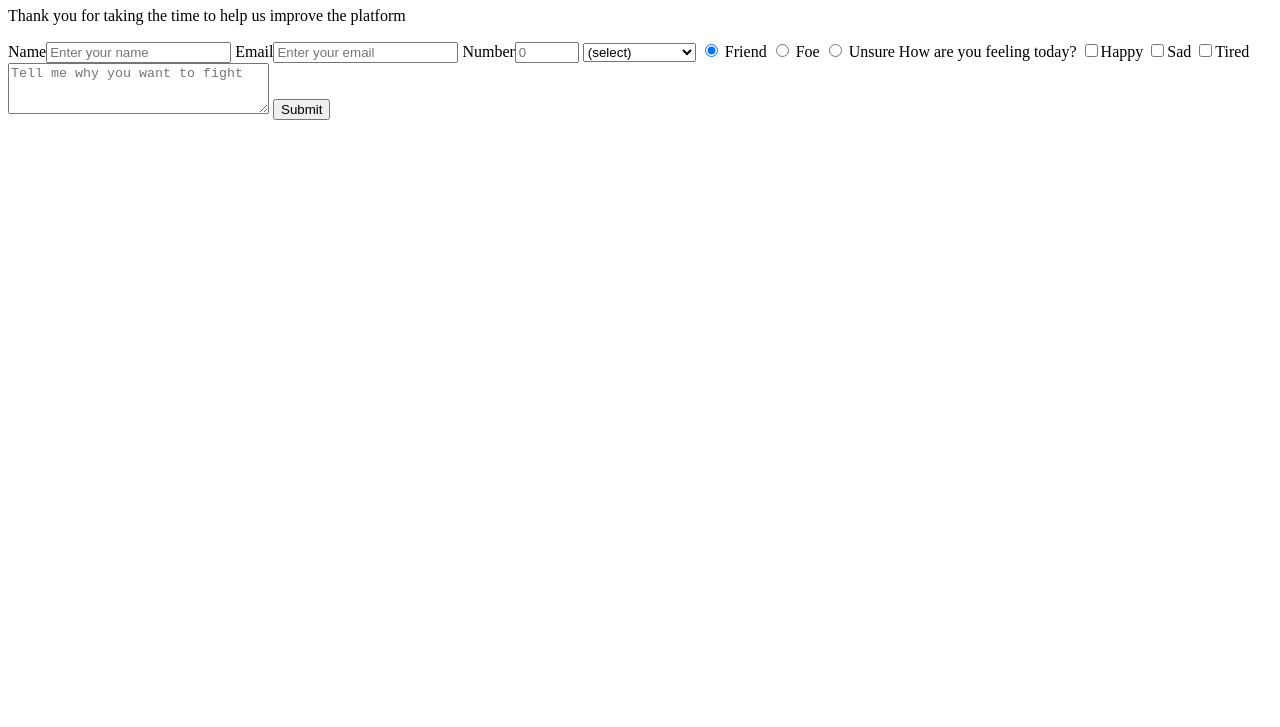
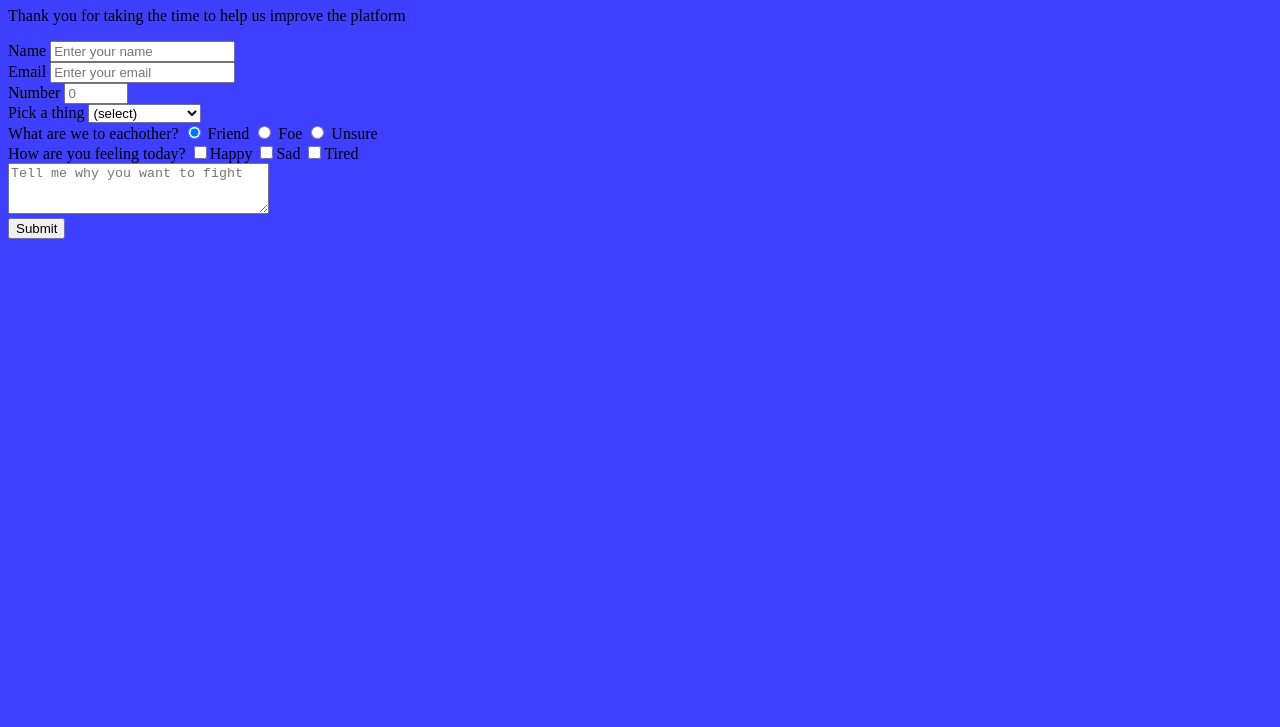
Before and after one commit to wiccawill420/freecodecamp, a plain HTML site: page 01-05-test_survey_form/index.html in a window 1280 px wide. Shown: the part 73-800 px from the top of the page. Drawn offline with Linux system fonts and the light colour scheme.

Commit message:
added color and updated text

```diff
--- a/01-05-test_survey_form/index.html
+++ b/01-05-test_survey_form/index.html
@@ -9,24 +9,24 @@
     <h1 id="title"> freeCodeCamp Survey Form</h1>
     <p id="description">Thank you for taking the time to help us improve the platform</p>
     <form id="survey-form">
-      <label id="name-label" for="name">Name<input id="name" type="text" required placeholder="Enter your name" /></label>
-      <label id="email-label" for="email">Email<input id="email" type="email" required placeholder="Enter your email" /></label>
-      <label id="number-label" for="number">Number<input id="number" type="number" min="13" max="120" placeholder=0 /></label>
-      <select id="dropdown">
+      <div><label id="name-label" for="name">Name <input id="name" type="text" required placeholder="Enter your name" /></label></div>
+      <div><label id="email-label" for="email">Email <input id="email" type="email" required placeholder="Enter your email" /></label></div>
+      <div><label id="number-label" for="number">Number <input id="number" type="number" min="13" max="120" placeholder=0 /></label></div>
+      <div><label for="dropdown">Pick a thing <select id="dropdown">
         <option value="">(select)</option>
         <option value="1">First Choice</option>
         <option value="2">Second Choice</option>
         <option value="3">Other</option>
-      </select>
-      <label for="friend"><input id="friend" type="radio" name="fof" value="friend" checked /> Friend</label>
+      </select></div>
+      <div>What are we to eachother? <label for="friend"><input id="friend" type="radio" name="fof" value="friend" checked /> Friend</label>
       <label for="foe"><input id="foe" type="radio" name="fof" value="foe" /> Foe</label>
-      <label for="unsure"><input id="unsure" type="radio" name="fof" value="unsure" /> Unsure</label>
-      <label for="feeling">How are you feeling today?
+      <label for="unsure"><input id="unsure" type="radio" name="fof" value="unsure" /> Unsure</label> </div>
+      <div><label for="feeling">How are you feeling today?
         <input id="happy" type="checkbox" value="happy">Happy</input>
         <input id="sad" type="checkbox" value="sad">Sad</input>
         <input id="tired" type="checkbox" value="tired">Tired</input>
-      </label>
-      <label for="reason"><textarea id="reason" rows=3 cols=30 placeholder="Tell me why you want to fight"></textarea>
+      </label></div>
+      <div><label for="reason"><textarea id="reason" rows=3 cols=30 placeholder="Tell me why you want to fight"></textarea></div>
       <input id="submit" type="submit" value="Submit">
     </form>
   </body>
--- a/01-05-test_survey_form/styles.css
+++ b/01-05-test_survey_form/styles.css
@@ -0,0 +1,6 @@
+html {
+	background-color: #3f3fff;
+}
+h1 {
+	font-size: 32px;
+}
```
